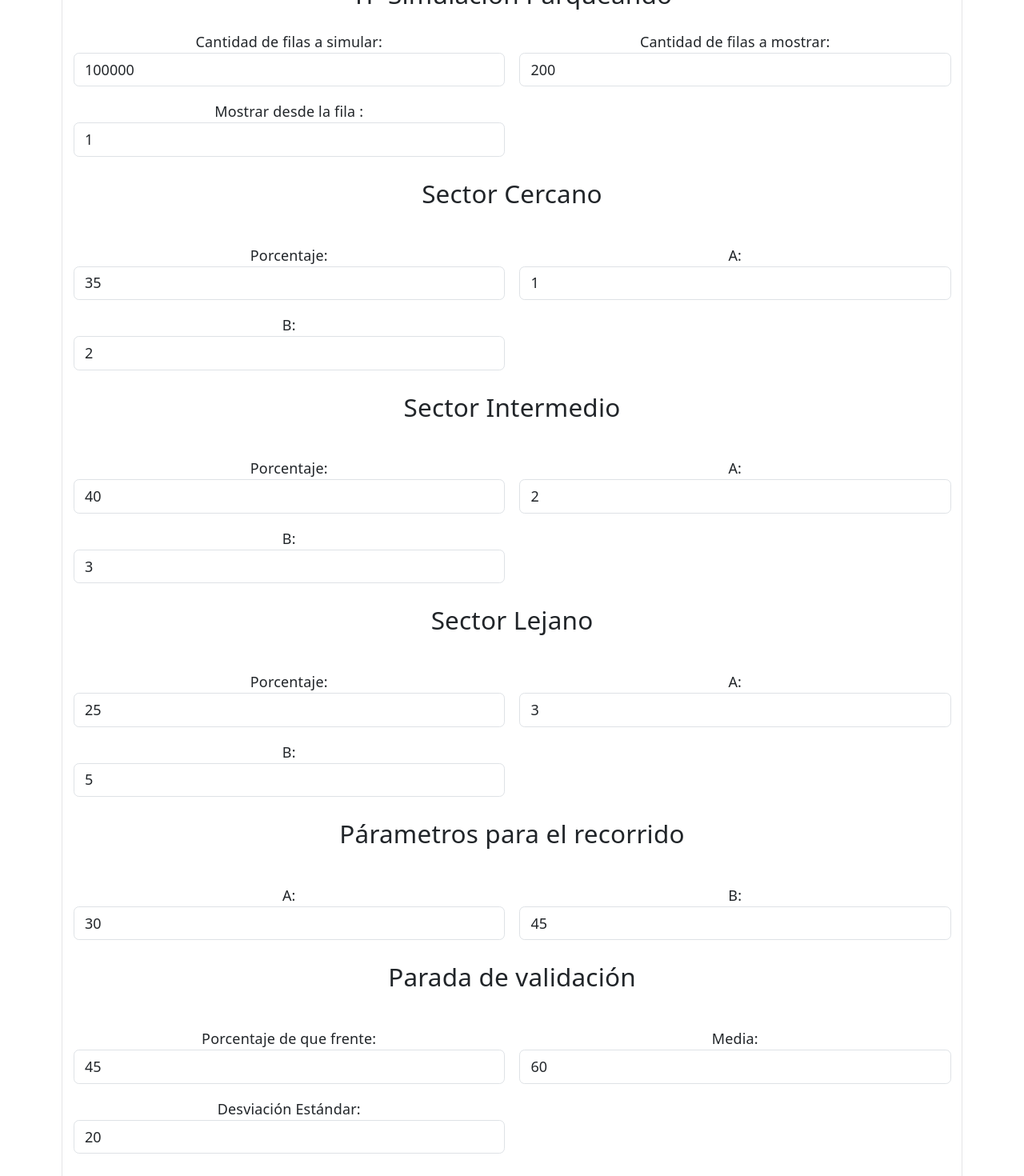
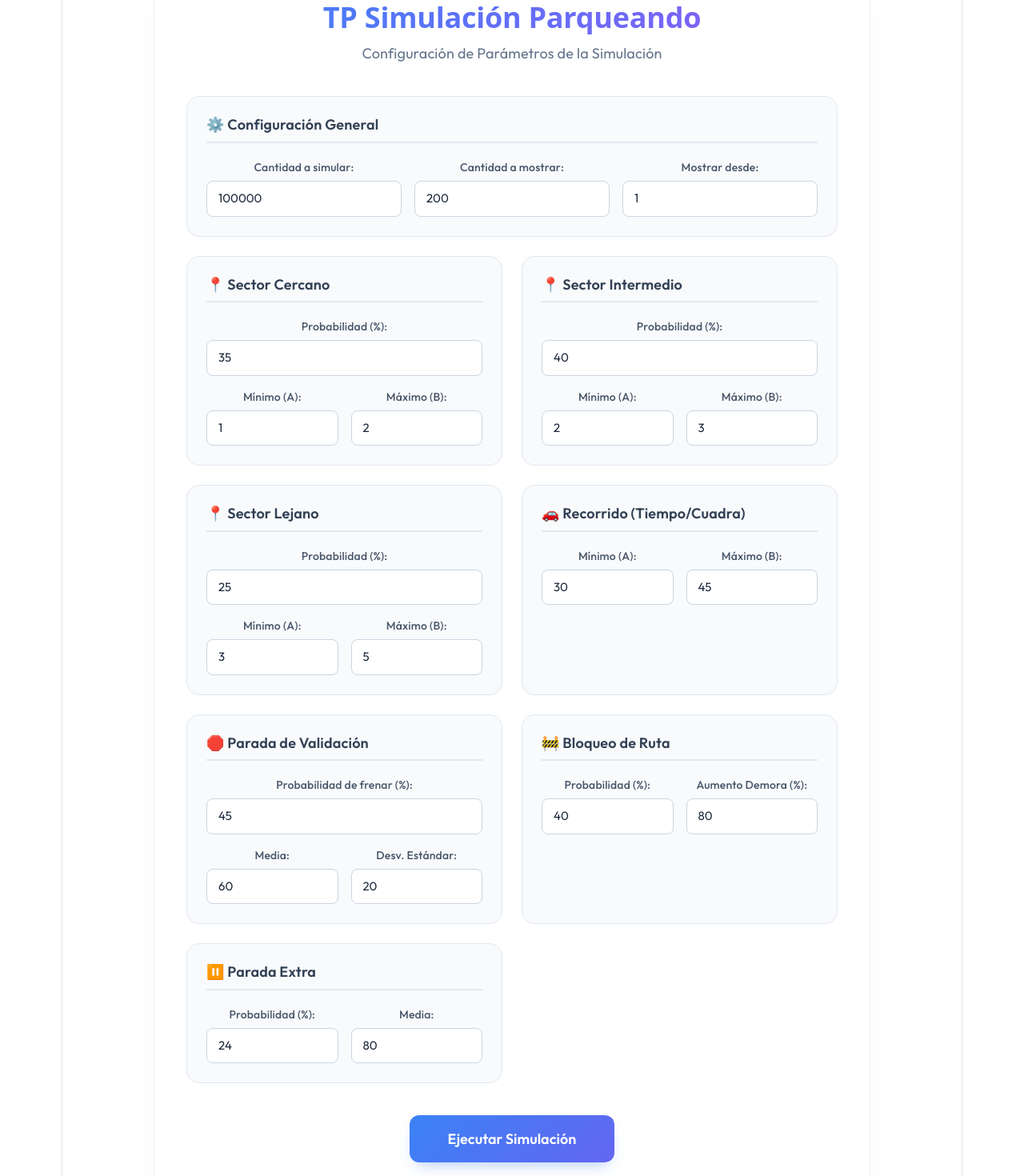
Before and after one commit to BrisaDiaz/SIM-TP3-2026, a React (Vite) app: page / in a window 1280 px wide. Shown: the part 80-1550 px from the top of the page at 80% size. Built offline with nearby package versions, Linux system fonts and the light colour scheme.

Commit message:
se modifico el diseño del formulario datos modificables

```diff
--- a/src/componentes/FormularioDatosModificables.jsx
+++ b/src/componentes/FormularioDatosModificables.jsx
@@ -1,6 +1,6 @@
 //import { useEffect, useState } from "react"
 import { useForm } from 'react-hook-form';
-//import {useNavigate, useParams, useLocation} from "react-router-dom"
+import styles from './FormularioDatosModificables.module.css';
 
 const FormularioDatosModificables = ({ onSubmitData }) => {
   const {
@@ -32,6 +32,7 @@ const FormularioDatosModificables = ({ onSubmitData }) => {
       mediaParadaExtra: 80,
     },
   });
+
   const onSubmit = async (data) => {
     try {
       onSubmitData(data);
@@ -45,245 +46,181 @@ const FormularioDatosModificables = ({ onSubmitData }) => {
   };
 
   return (
-    <section className='container mt-5'>
-      <h3 className='mb-4'>TP Simulación Parqueando</h3>
-      <form
-        onSubmit={handleSubmit(onSubmit)}
-        className='row g-3'
-      >
-        <div className='col-md-6'>
-          <label>Cantidad de filas a simular:</label>
-          <input
-            {...register('filasSimular', { required: true })}
-            className='form-control'
-          />
-          {errors.filasSimular && (
-            <span className='text-danger'>Campo obligatorio</span>
-          )}
+    <section className={styles.formContainer}>
+      <div className={styles.header}>
+        <h2>TP Simulación Parqueando</h2>
+        <p>Configuración de Parámetros de la Simulación</p>
       </div>
 
-        <div className='col-md-6'>
-          <label>Cantidad de filas a mostrar:</label>
-          <input
-            {...register('filasMostrar', { required: true })}
-            className='form-control'
-          />
-          {errors.filasMostrar && (
-            <span className='text-danger'>Campo obligatorio</span>
-          )}
+      <form onSubmit={handleSubmit(onSubmit)}>
+        <div className={styles.gridCards}>
+
+          {/* Configuración General */}
+          <div className={`${styles.sectionCard} ${styles.fullWidth}`}>
+            <h3 className={styles.sectionTitle}>⚙️ Configuración General</h3>
+            <div className={styles.inputGrid + ' ' + styles.threeColumns}>
+              <div className={styles.inputGroup}>
+                <label>Cantidad a simular:</label>
+                <input type="number" {...register('filasSimular', { required: true })} />
+                {errors.filasSimular && <span className={styles.errorText}>Campo obligatorio</span>}
+              </div>
+              <div className={styles.inputGroup}>
+                <label>Cantidad a mostrar:</label>
+                <input type="number" {...register('filasMostrar', { required: true })} />
+                {errors.filasMostrar && <span className={styles.errorText}>Campo obligatorio</span>}
+              </div>
+              <div className={styles.inputGroup}>
+                <label>Mostrar desde:</label>
+                <input type="number" {...register('filaDesde', { required: true })} />
+                {errors.filaDesde && <span className={styles.errorText}>Campo obligatorio</span>}
+              </div>
+            </div>
           </div>
 
-        <div className='col-md-6'>
-          <label>Mostrar desde la fila :</label>
-          <input
-            {...register('filaDesde', { required: true })}
-            className='form-control'
-          />
-          {errors.filaDesde && (
-            <span className='text-danger'>Campo obligatorio</span>
-          )}
+          {/* Sector Cercano */}
+          <div className={styles.sectionCard}>
+            <h3 className={styles.sectionTitle}>📍 Sector Cercano</h3>
+            <div className={styles.inputGrid}>
+              <div className={styles.inputGroup + ' ' + styles.fullWidth} style={{gridColumn: '1 / -1'}}>
+                <label>Probabilidad (%):</label>
+                <input type="number" step="any" {...register('probCercano', { required: true })} />
+                {errors.probCercano && <span className={styles.errorText}>Obligatorio</span>}
+              </div>
+              <div className={styles.inputGroup}>
+                <label>Mínimo (A):</label>
+                <input type="number" step="any" {...register('aCercano', { required: true })} />
+                {errors.aCercano && <span className={styles.errorText}>Obligatorio</span>}
+              </div>
+              <div className={styles.inputGroup}>
+                <label>Máximo (B):</label>
+                <input type="number" step="any" {...register('bCercano', { required: true })} />
+                {errors.bCercano && <span className={styles.errorText}>Obligatorio</span>}
+              </div>
+            </div>
           </div>
 
-        <h3 className='mb-4 mt-4'>Sector Cercano </h3>
-        <div className='col-md-6'>
-          <label>Porcentaje:</label>
-          <input
-            {...register('probCercano', { required: true })}
-            className='form-control'
-          />
-          {errors.probCercano && (
-            <span className='text-danger'>Campo obligatorio</span>
-          )}
+          {/* Sector Intermedio */}
+          <div className={styles.sectionCard}>
+            <h3 className={styles.sectionTitle}>📍 Sector Intermedio</h3>
+            <div className={styles.inputGrid}>
+              <div className={styles.inputGroup + ' ' + styles.fullWidth} style={{gridColumn: '1 / -1'}}>
+                <label>Probabilidad (%):</label>
+                <input type="number" step="any" {...register('probIntermedio', { required: true })} />
+                {errors.probIntermedio && <span className={styles.errorText}>Obligatorio</span>}
               </div>
-        <div className='col-md-6'>
-          <label>A:</label>
-          <input
-            {...register('aCercano', { required: true })}
-            className='form-control'
-          />
-          {errors.aCercano && (
-            <span className='text-danger'>Campo obligatorio</span>
-          )}
+              <div className={styles.inputGroup}>
+                <label>Mínimo (A):</label>
+                <input type="number" step="any" {...register('aIntermedio', { required: true })} />
+                {errors.aIntermedio && <span className={styles.errorText}>Obligatorio</span>}
               </div>
-        <div className='col-md-6'>
-          <label>B:</label>
-          <input
-            {...register('bCercano', { required: true })}
-            className='form-control'
-          />
-          {errors.bCercano && (
-            <span className='text-danger'>Campo obligatorio</span>
-          )}
+              <div className={styles.inputGroup}>
+                <label>Máximo (B):</label>
+                <input type="number" step="any" {...register('bIntermedio', { required: true })} />
+                {errors.bIntermedio && <span className={styles.errorText}>Obligatorio</span>}
+              </div>
+            </div>
           </div>
 
-        <h3 className='mb-4 mt-4'>Sector Intermedio </h3>
-        <div className='col-md-6'>
-          <label>Porcentaje:</label>
-          <input
-            {...register('probIntermedio', { required: true })}
-            className='form-control'
-          />
-          {errors.probIntermedio && (
-            <span className='text-danger'>Campo obligatorio</span>
-          )}
+          {/* Sector Lejano */}
+          <div className={styles.sectionCard}>
+            <h3 className={styles.sectionTitle}>📍 Sector Lejano</h3>
+            <div className={styles.inputGrid}>
+              <div className={styles.inputGroup + ' ' + styles.fullWidth} style={{gridColumn: '1 / -1'}}>
+                <label>Probabilidad (%):</label>
+                <input type="number" step="any" {...register('probLejano', { required: true })} />
+                {errors.probLejano && <span className={styles.errorText}>Obligatorio</span>}
               </div>
-        <div className='col-md-6'>
-          <label>A:</label>
-          <input
-            {...register('aIntermedio', { required: true })}
-            className='form-control'
-          />
-          {errors.aIntermedio && (
-            <span className='text-danger'>Campo obligatorio</span>
-          )}
+              <div className={styles.inputGroup}>
+                <label>Mínimo (A):</label>
+                <input type="number" step="any" {...register('aLejano', { required: true })} />
+                {errors.aLejano && <span className={styles.errorText}>Obligatorio</span>}
               </div>
-        <div className='col-md-6'>
-          <label>B:</label>
-          <input
-            {...register('bIntermedio', { required: true })}
-            className='form-control'
-          />
-          {errors.bIntermedio && (
-            <span className='text-danger'>Campo obligatorio</span>
-          )}
+              <div className={styles.inputGroup}>
+                <label>Máximo (B):</label>
+                <input type="number" step="any" {...register('bLejano', { required: true })} />
+                {errors.bLejano && <span className={styles.errorText}>Obligatorio</span>}
+              </div>
+            </div>
           </div>
 
-        <h3 className='mb-4 mt-4'>Sector Lejano </h3>
-        <div className='col-md-6'>
-          <label>Porcentaje:</label>
-          <input
-            {...register('probLejano', { required: true })}
-            className='form-control'
-          />
-          {errors.probLejano && (
-            <span className='text-danger'>Campo obligatorio</span>
-          )}
+          {/* Recorrido */}
+          <div className={styles.sectionCard}>
+            <h3 className={styles.sectionTitle}>🚗 Recorrido (Tiempo/Cuadra)</h3>
+            <div className={styles.inputGrid}>
+              <div className={styles.inputGroup}>
+                <label>Mínimo (A):</label>
+                <input type="number" step="any" {...register('aRecorrido', { required: true })} />
+                {errors.aRecorrido && <span className={styles.errorText}>Obligatorio</span>}
               </div>
-        <div className='col-md-6'>
-          <label>A:</label>
-          <input
-            {...register('aLejano', { required: true })}
-            className='form-control'
-          />
-          {errors.aLejano && (
-            <span className='text-danger'>Campo obligatorio</span>
-          )}
+              <div className={styles.inputGroup}>
+                <label>Máximo (B):</label>
+                <input type="number" step="any" {...register('bRecorrido', { required: true })} />
+                {errors.bRecorrido && <span className={styles.errorText}>Obligatorio</span>}
               </div>
-        <div className='col-md-6'>
-          <label>B:</label>
-          <input
-            {...register('bLejano', { required: true })}
-            className='form-control'
-          />
-          {errors.bLejano && (
-            <span className='text-danger'>Campo obligatorio</span>
-          )}
+            </div>
           </div>
 
-        <h3 className='mb-4 mt-4'>Párametros para el recorrido </h3>
-        <div className='col-md-6'>
-          <label>A:</label>
-          <input
-            {...register('aRecorrido', { required: true })}
-            className='form-control'
-          />
-          {errors.aRecorrido && (
-            <span className='text-danger'>Campo obligatorio</span>
-          )}
+          {/* Parada de Validación */}
+          <div className={styles.sectionCard}>
+            <h3 className={styles.sectionTitle}>🛑 Parada de Validación</h3>
+            <div className={styles.inputGrid}>
+              <div className={styles.inputGroup + ' ' + styles.fullWidth} style={{gridColumn: '1 / -1'}}>
+                <label>Probabilidad de frenar (%):</label>
+                <input type="number" step="any" {...register('probValidacion', { required: true })} />
+                {errors.probValidacion && <span className={styles.errorText}>Obligatorio</span>}
               </div>
-        <div className='col-md-6'>
-          <label>B:</label>
-          <input
-            {...register('bRecorrido', { required: true })}
-            className='form-control'
-          />
-          {errors.bRecorrido && (
-            <span className='text-danger'>Campo obligatorio</span>
-          )}
+              <div className={styles.inputGroup}>
+                <label>Media:</label>
+                <input type="number" step="any" {...register('mediaValidacion', { required: true })} />
+                {errors.mediaValidacion && <span className={styles.errorText}>Obligatorio</span>}
+              </div>
+              <div className={styles.inputGroup}>
+                <label>Desv. Estándar:</label>
+                <input type="number" step="any" {...register('desvValidacion', { required: true })} />
+                {errors.desvValidacion && <span className={styles.errorText}>Obligatorio</span>}
+              </div>
+            </div>
           </div>
 
-        <h3 className='mb-4 mt-4'>Parada de validación </h3>
-        <div className='col-md-6'>
-          <label>Porcentaje de que frente:</label>
-          <input
-            {...register('probValidacion', { required: true })}
-            className='form-control'
-          />
-          {errors.probValidacion && (
-            <span className='text-danger'>Campo obligatorio</span>
-          )}
+          {/* Bloqueo de Ruta */}
+          <div className={styles.sectionCard}>
+            <h3 className={styles.sectionTitle}>🚧 Bloqueo de Ruta</h3>
+            <div className={styles.inputGrid}>
+              <div className={styles.inputGroup}>
+                <label>Probabilidad (%):</label>
+                <input type="number" step="any" {...register('probBloqueo', { required: true })} />
+                {errors.probBloqueo && <span className={styles.errorText}>Obligatorio</span>}
               </div>
-        <div className='col-md-6'>
-          <label>Media:</label>
-          <input
-            {...register('mediaValidacion', { required: true })}
-            className='form-control'
-          />
-          {errors.mediaValidacion && (
-            <span className='text-danger'>Campo obligatorio</span>
-          )}
+              <div className={styles.inputGroup}>
+                <label>Aumento Demora (%):</label>
+                <input type="number" step="any" {...register('porcAumentoDemora', { required: true })} />
+                {errors.porcAumentoDemora && <span className={styles.errorText}>Obligatorio</span>}
               </div>
-        <div className='col-md-6'>
-          <label>Desviación Estándar:</label>
-          <input
-            {...register('desvValidacion', { required: true })}
-            className='form-control'
-          />
-          {errors.desvValidacion && (
-            <span className='text-danger'>Campo obligatorio</span>
-          )}
+            </div>
           </div>
 
-        <h3 className='mb-4 mt-4'>Bloqueo de Ruta </h3>
-        <div className='col-md-6'>
-          <label>Porcentaje de que haya bloqueo:</label>
-          <input
-            {...register('probBloqueo', { required: true })}
-            className='form-control'
-          />
-          {errors.probBloqueo && (
-            <span className='text-danger'>Campo obligatorio</span>
-          )}
+          {/* Parada Extra */}
+          <div className={styles.sectionCard}>
+            <h3 className={styles.sectionTitle}>⏸️ Parada Extra</h3>
+            <div className={styles.inputGrid}>
+              <div className={styles.inputGroup}>
+                <label>Probabilidad (%):</label>
+                <input type="number" step="any" {...register('probParadaExtra', { required: true })} />
+                {errors.probParadaExtra && <span className={styles.errorText}>Obligatorio</span>}
               </div>
-        <div className='col-md-6'>
-          <label>Porcentaje de aumento de demora:</label>
-          <input
-            {...register('porcAumentoDemora', { required: true })}
-            className='form-control'
-          />
-          {errors.porcAumentoDemora && (
-            <span className='text-danger'>Campo obligatorio</span>
-          )}
+              <div className={styles.inputGroup}>
+                <label>Media:</label>
+                <input type="number" step="any" {...register('mediaParadaExtra', { required: true })} />
+                {errors.mediaParadaExtra && <span className={styles.errorText}>Obligatorio</span>}
+              </div>
+            </div>
           </div>
 
-        <h3 className='mb-4 mt-4'>Parada extra </h3>
-        <div className='col-md-6'>
-          <label>Porcentaje de que haya una parada extra:</label>
-          <input
-            {...register('probParadaExtra', { required: true })}
-            className='form-control'
-          />
-          {errors.probParadaExtra && (
-            <span className='text-danger'>Campo obligatorio</span>
-          )}
-        </div>
-        <div className='col-md-6'>
-          <label>Media:</label>
-          <input
-            {...register('mediaParadaExtra', { required: true })}
-            className='form-control'
-          />
-          {errors.mediaParadaExtra && (
-            <span className='text-danger'>Campo obligatorio</span>
-          )}
         </div>
 
-        <div className='col-12'>
-          <button
-            type='submit'
-            className='btn btn-success'
-          >
-            Ejecutar
+        <div className={styles.submitContainer}>
+          <button type="submit" className={styles.submitBtn}>
+            Ejecutar Simulación
           </button>
         </div>
       </form>
--- /dev/null
+++ b/src/componentes/FormularioDatosModificables.module.css
@@ -0,0 +1,162 @@
+/* componentes/FormularioDatosModificables.module.css */
+@import url('https://fonts.googleapis.com/css2?family=Outfit:wght@300;400;500;600;700&display=swap');
+
+.formContainer {
+  font-family: 'Outfit', sans-serif;
+  max-width: 1200px;
+  margin: 40px auto;
+  padding: 40px;
+  background: #ffffff;
+  border-radius: 24px;
+  box-shadow: 0 20px 40px -15px rgba(0, 0, 0, 0.05);
+  border: 1px solid rgba(0, 0, 0, 0.05);
+}
+
+.header {
+  text-align: center;
+  margin-bottom: 40px;
+}
+
+.header h2 {
+  font-size: 36px;
+  font-weight: 700;
+  color: #1e293b;
+  margin-bottom: 10px;
+  background: linear-gradient(to right, #3b82f6, #8b5cf6);
+  -webkit-background-clip: text;
+  background-clip: text;
+  -webkit-text-fill-color: transparent;
+}
+
+.header p {
+  color: #64748b;
+  font-size: 18px;
+}
+
+.gridCards {
+  display: grid;
+  grid-template-columns: repeat(auto-fit, minmax(320px, 1fr));
+  gap: 24px;
+}
+
+.sectionCard {
+  background: #f8fafc;
+  border: 1px solid #e2e8f0;
+  border-radius: 16px;
+  padding: 24px;
+  transition: all 0.3s ease;
+}
+
+.sectionCard:hover {
+  box-shadow: 0 10px 25px -5px rgba(0, 0, 0, 0.05);
+  transform: translateY(-2px);
+  border-color: #cbd5e1;
+}
+
+.sectionCard.fullWidth {
+  grid-column: 1 / -1;
+}
+
+.sectionTitle {
+  font-size: 18px;
+  font-weight: 600;
+  color: #334155;
+  margin-bottom: 20px;
+  padding-bottom: 10px;
+  border-bottom: 2px solid #e2e8f0;
+  display: flex;
+  align-items: center;
+  gap: 8px;
+}
+
+.inputGrid {
+  display: grid;
+  grid-template-columns: 1fr 1fr;
+  gap: 16px;
+}
+
+.inputGrid.singleColumn {
+  grid-template-columns: 1fr;
+}
+
+.inputGrid.threeColumns {
+  grid-template-columns: repeat(3, 1fr);
+}
+
+.inputGroup {
+  display: flex;
+  flex-direction: column;
+  gap: 6px;
+}
+
+.inputGroup label {
+  font-size: 14px;
+  font-weight: 500;
+  color: #475569;
+}
+
+.inputGroup input {
+  width: 100%;
+  box-sizing: border-box;
+  padding: 10px 14px;
+  border: 1px solid #cbd5e1;
+  border-radius: 8px;
+  font-size: 15px;
+  color: #1e293b;
+  background: #ffffff;
+  transition: all 0.2s ease;
+  font-family: 'Outfit', sans-serif;
+}
+
+.inputGroup input:focus {
+  outline: none;
+  border-color: #3b82f6;
+  box-shadow: 0 0 0 3px rgba(59, 130, 246, 0.1);
+}
+
+.errorText {
+  color: #ef4444;
+  font-size: 12px;
+  margin-top: 4px;
+}
+
+.submitContainer {
+  margin-top: 40px;
+  text-align: center;
+}
+
+.submitBtn {
+  background: linear-gradient(135deg, #3b82f6 0%, #6366f1 100%);
+  color: white;
+  border: none;
+  padding: 16px 48px;
+  font-size: 18px;
+  font-weight: 600;
+  border-radius: 12px;
+  cursor: pointer;
+  transition: all 0.3s ease;
+  box-shadow: 0 10px 20px -10px rgba(59, 130, 246, 0.5);
+  font-family: 'Outfit', sans-serif;
+}
+
+.submitBtn:hover {
+  transform: translateY(-2px);
+  box-shadow: 0 15px 25px -10px rgba(59, 130, 246, 0.6);
+}
+
+.submitBtn:active {
+  transform: translateY(0);
+}
+
+@media (max-width: 768px) {
+  .formContainer {
+    padding: 20px;
+    margin: 20px;
+  }
+  .inputGrid {
+    grid-template-columns: 1fr;
+  }
+  .inputGrid.threeColumns {
+    grid-template-columns: 1fr;
+  }
+}
```
Lines whose indentation alone changed are shown as unchanged.
